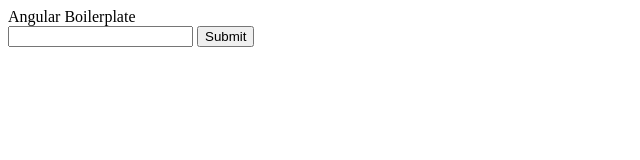
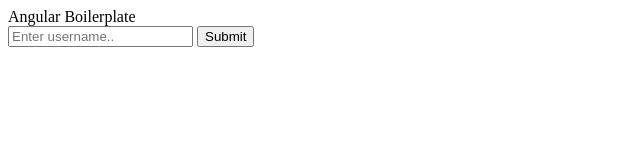
Before and after one commit to janeefongg/twitter-assessment, a website: page client/index.html at #!/dashboard in a window 1280 px wide. Shown: the full height of the page, 0-640 px from the left. Drawn offline with nearby package versions, Linux system fonts and the light colour scheme; some packages are replaced by stand-ins of ours.

Commit message:
[refactor] minor spaces and semi-colons

```diff
--- a/client/app/dashboard/dashboard.controller.js
+++ b/client/app/dashboard/dashboard.controller.js
@@ -19,8 +19,8 @@
       console.log('username', username)
       DashboardFactory.getTweets(username).then(function (data) {
         vm.tweets = data.data;
-        console.log(vm.tweets)
-      })
+        vm.name = '';
+      });
     }
 
   }
--- a/client/app/dashboard/dashboard.html
+++ b/client/app/dashboard/dashboard.html
@@ -1,6 +1,6 @@
 <div>
   <form ng-submit="dashboard.submit(dashboard.name)">
-    <input type="text" ng-model="dashboard.name">
+    <input type="text" ng-model="dashboard.name" placeholder="Enter username..">
     <input type="submit">
   </form>
 
--- a/server/route/twitter.js
+++ b/server/route/twitter.js
@@ -12,7 +12,7 @@ router.get('/', function (req, res) {
   Twitter.test(req.query.screen_name)
     .then(function(data) {
       res.send(data);
-    })
+    });
 });
 
 module.exports = router;
```
